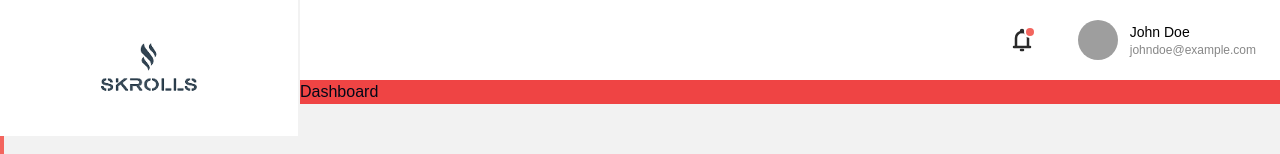
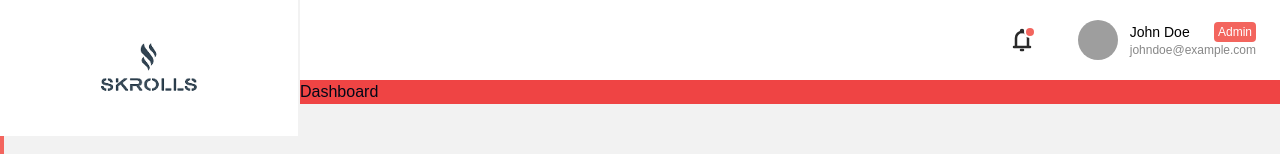
Before and after one commit to Aswin-Koroth/skrolls_knowledgeCommon, a React (Vite) app: page / in a window 1280 px wide. Shown: the top 154 px of the page. Built offline with nearby package versions, Linux system fonts and the light colour scheme; grey boxes are pictures that could not be loaded; the HTML template or start-up script is replaced by a standard one.

Commit message:
minor fixes

```diff
--- a/index.html
+++ b/index.html
@@ -2,7 +2,7 @@
 <html lang="en">
   <head>
     <meta charset="UTF-8" />
-    <link rel="icon" type="image/svg+xml" href="" />
+    <link rel="icon" type="image/png" href="./public/skrolls.png" />
     <meta name="viewport" content="width=device-width, initial-scale=1.0" />
     <link
       href="https://fonts.googleapis.com/css2?family=Inter:wght@100;200;300;400;500;600;700;800;900&display=swap"
--- a/src/components/Header/Header.jsx
+++ b/src/components/Header/Header.jsx
@@ -5,8 +5,8 @@ import avatar_placeholder from "@/assets/profile.png";
 
 const Header = () => {
   return (
-    <div className="h-20 flex items-center justify-end px-6 bg-background-sec">
-      <div className="flex items-center gap-9">
+    <div className="h-20 flex justify-end  max-sm:justify-center px-6 bg-background-sec">
+      <div className="flex items-center gap-9  max-sm:justify-between  max-sm:w-full">
         <OnlineIcon icon={notification_icon} flag={true} />
 
         <div className="flex items-center gap-3 cursor-pointer">
@@ -16,7 +16,12 @@ const Header = () => {
             alt="User avatar"
           />
           <div className="flex flex-col">
-            <span className="text-sm font-medium text-text">John Doe</span>
+            <span className="font-medium flex items-center justify-between">
+              <span className="text-text text-sm">John Doe</span>
+              <span className="p-1 bg-primary text-xs text-background-sec rounded-sm leading-none">
+                Admin
+              </span>
+            </span>
             <span className="text-xs text-text-mut">johndoe@example.com</span>
           </div>
         </div>
```
Also changed, not shown: public/skrolls.png (added), 1 other file (tests, documents, lock files or other folders).
